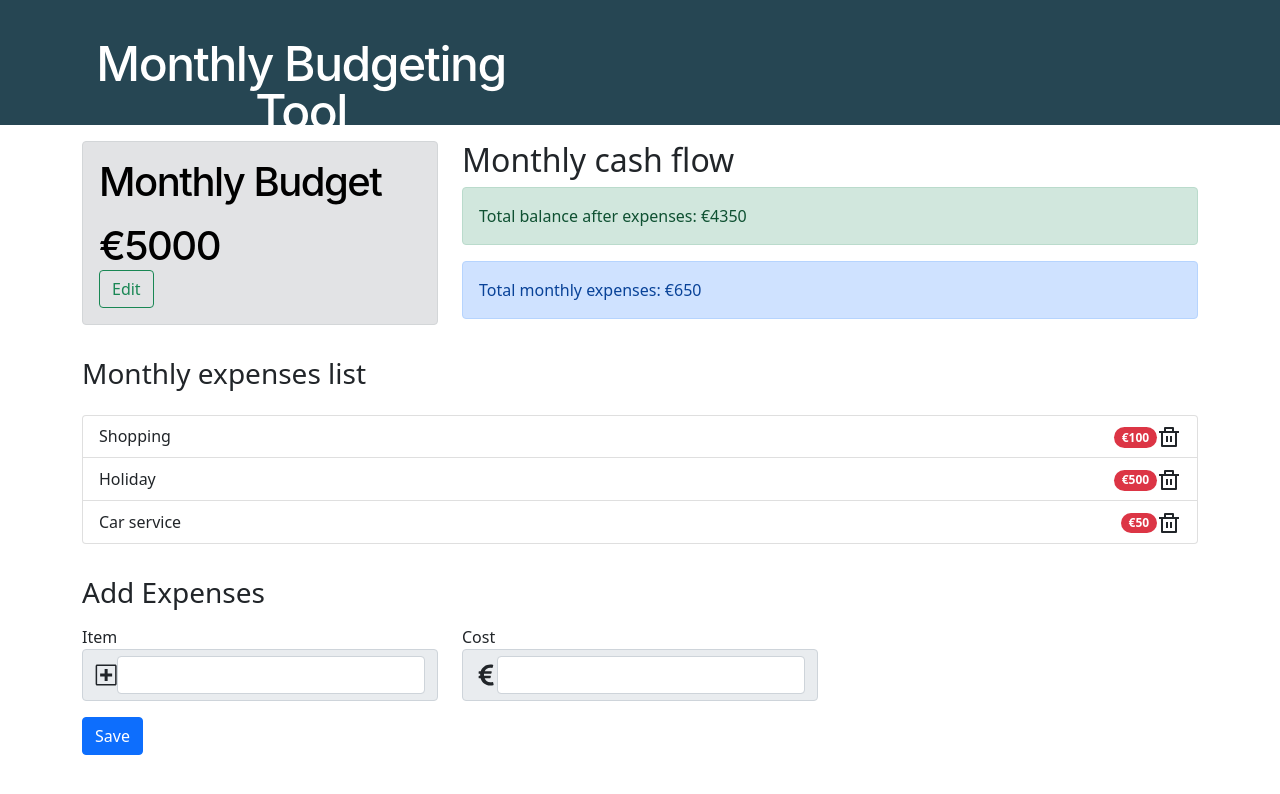
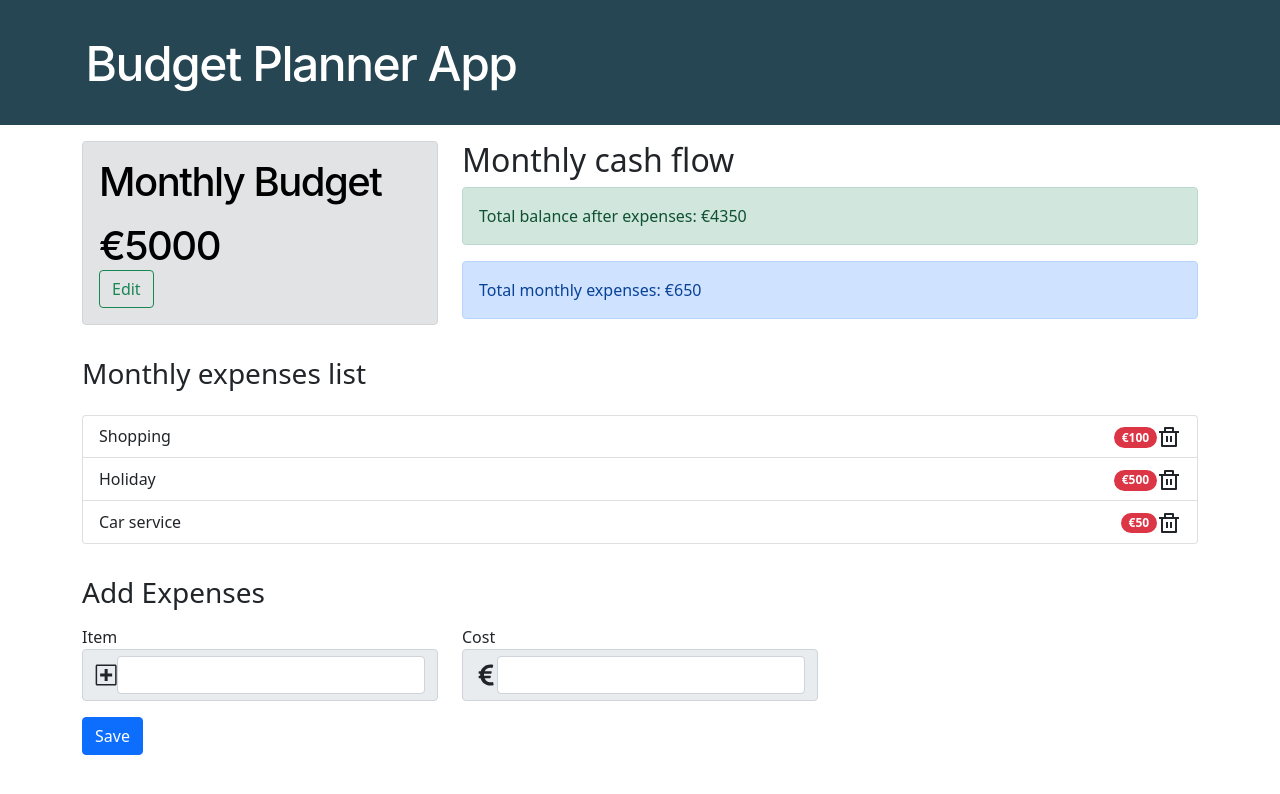
Before and after one commit to nickbalan/budget-planner-app, a React (Create React App) app: page / in a window 1280 px wide. Shown: the top 794 px of the page. Built offline with nearby package versions, Linux system fonts and the light colour scheme.

Commit message:
Updated the gitignore file

```diff
--- a/src/App.js
+++ b/src/App.js
@@ -12,7 +12,7 @@ const App = () => {
   return (
     <AppProvider>
       <div className='bugetTitleBox'>
-        <h1 className='bugetText'>Monthly Budgeting Tool</h1>
+        <h1 className='bugetText'>Budget Planner App</h1>
       </div>
       <div className='container'>
         <div className='row mt-3'>
```
Also changed, not shown: 1 other file (tests, documents, lock files or other folders).
